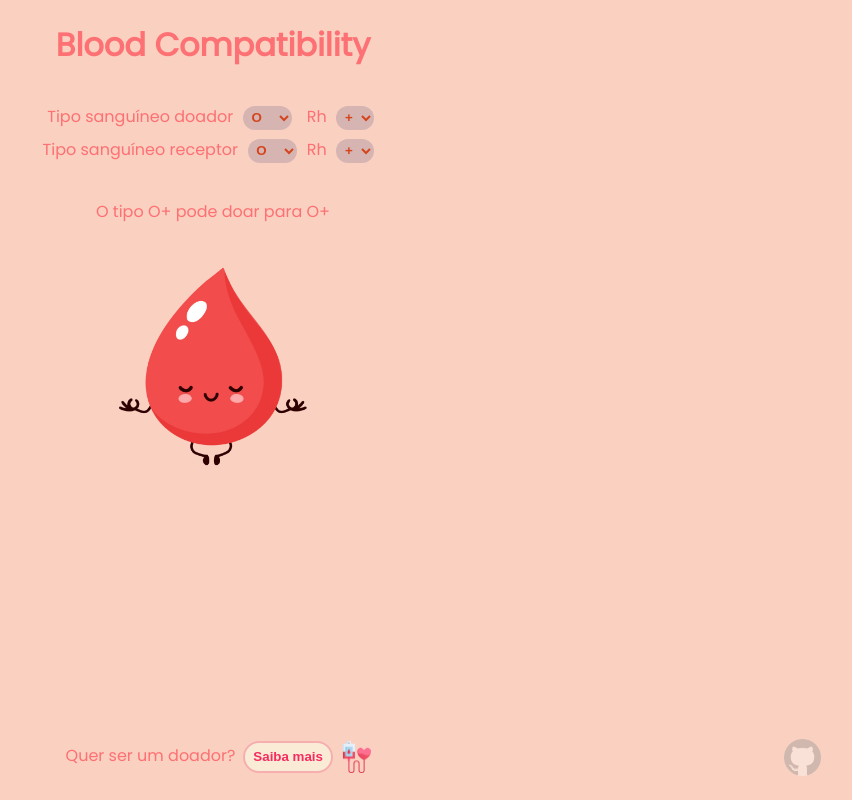
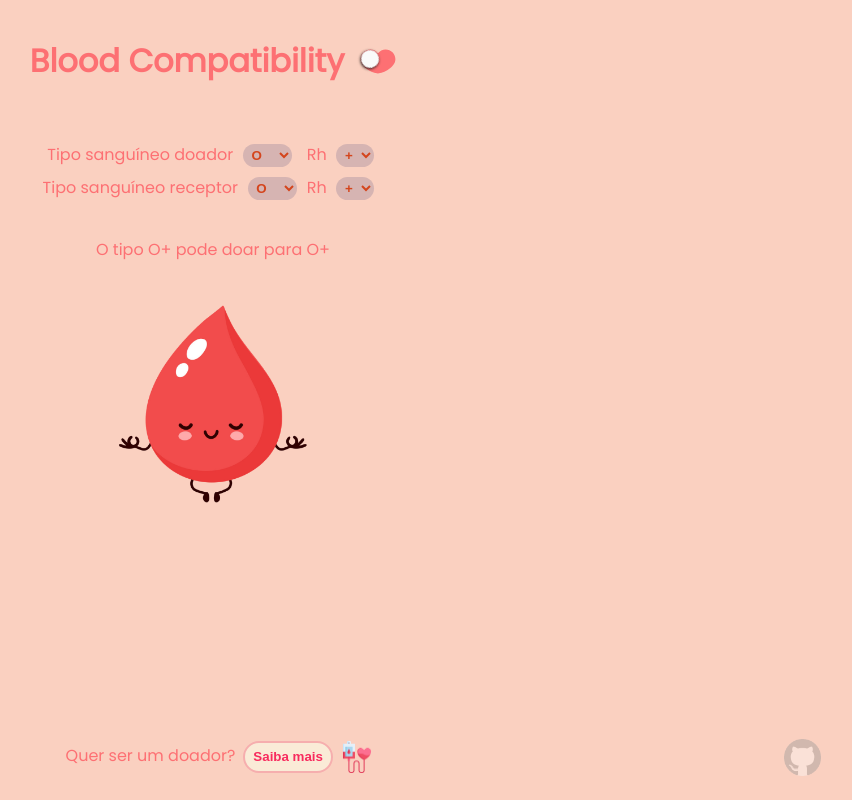
Before and after one commit to romeiro-bru/react-blood-compatibility, a React (Create React App) app: page / in a window 1280 px wide. Shown: the whole page, without its empty margins (427-1279 px from the left). Built offline with nearby package versions, Linux system fonts and the light colour scheme.

Commit message:
Create header component, Add button

```diff
--- a/src/App.js
+++ b/src/App.js
@@ -1,8 +1,17 @@
 import './App.css';
 import { Select } from './Components/Select/Select';
+import { Button } from './Components/Button/Button';
 import github from './assets/images/github.png';
 import bloodDonation from './assets/images/blood-donation.png';
 
+const Header = () => {
+  return (
+    <header>
+      <h1>Blood Compatibility</h1>
+      <Button />
+    </header>
+  )
+}
 const Footer = () => {
   return (
     <footer>
@@ -25,7 +34,7 @@ const Footer = () => {
 function App() {
   return (
     <div className="App">
-      <h1>Blood Compatibility</h1>
+      <Header />
       <Select />
       <Footer />
     </div>
```
